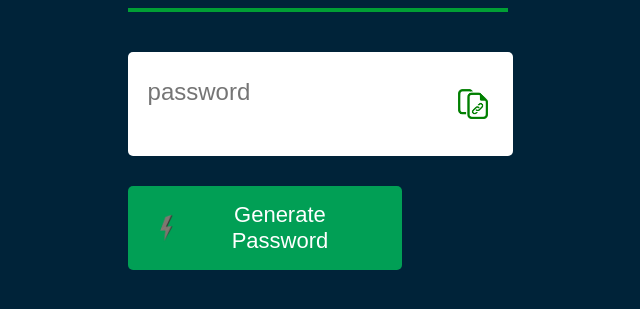
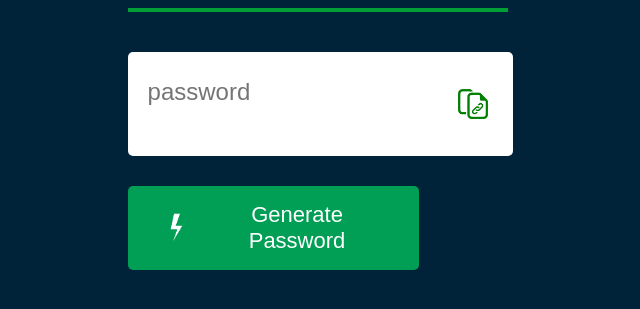
Before and after one commit to ManushiChamika/Manu, a PHP site: page / in a window 1280 px wide. Shown: the part 256-565 px from the top of the page, without its empty margins (26-666 px from the left). Run offline with PHP 8.4, Linux system fonts and the light colour scheme.

Commit message:
password project changes

```diff
--- a/Projects/Random password project/index.html
+++ b/Projects/Random password project/index.html
@@ -13,7 +13,7 @@
             <input type="'text" id="password" placeholder="password">
             <img src="./images/password.png" onclick="copyPassword()">
         </div>
-        <button onclick="createPassword()"><img src="./images/passwordgenerator.png">Generate Password</button>
+        <button onclick="createPassword()"><img src="./images/thunderpassword.png">Generate Password</button>
     </div>
     <script>
         const passwordBox = document.getElementById("password");
--- a/Projects/Random password project/style.css
+++ b/Projects/Random password project/style.css
@@ -44,7 +44,7 @@ body{
     float:left;
 }
 .container button img{
-    width:28px;
+    width:45px;
     margin-right: 1%;
 }
 .container button{
```
Also changed, not shown: Projects/Random password project/images/thunderpassword.png (added).
